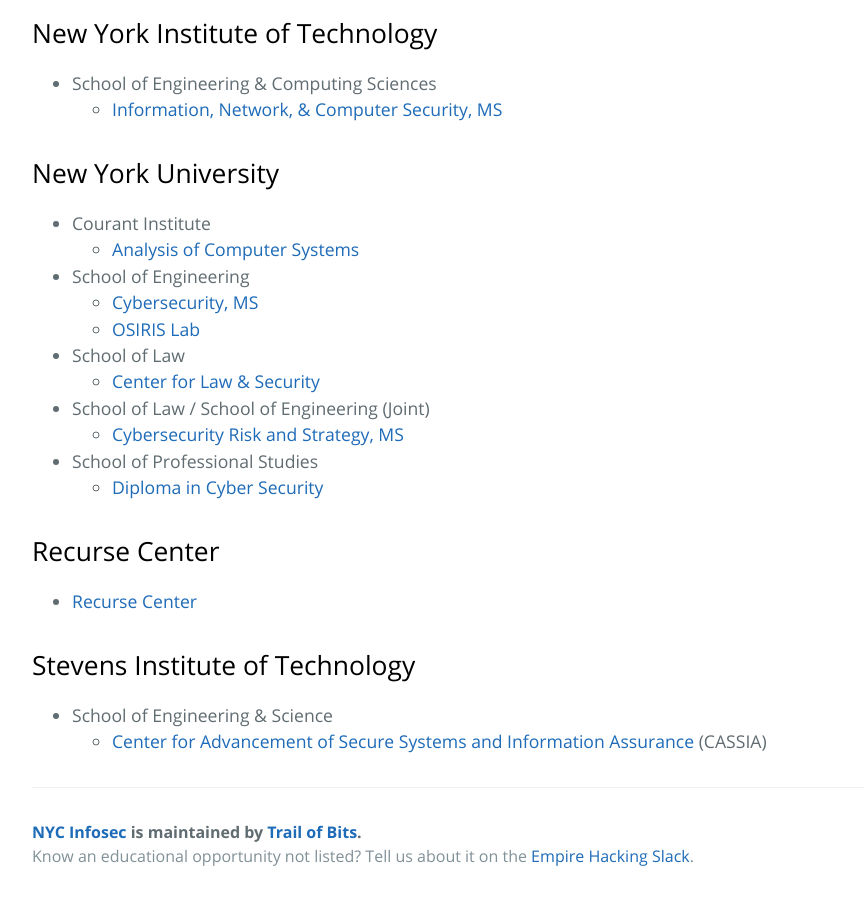
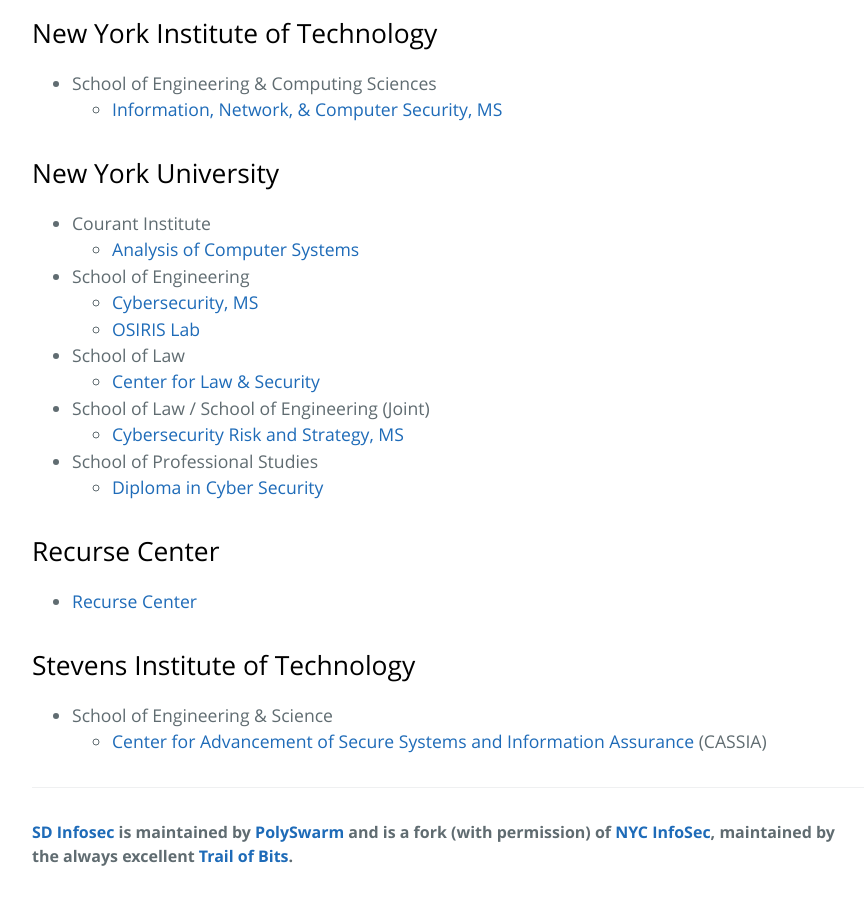
Before and after one commit to trailofbits/nyc-infosec, a Jekyll site: the page built from learn.md, in a window 1280 px wide and 900 px high, scrolled down 1506 px. Shown: the whole window, without its empty margins (192-1057 px from the left). Built offline with Jekyll 4.4.1, drawn with Linux system fonts in a browser that asks for light colours; our own code applies the rules of GitHub Pages for plain Markdown files.

Commit message:
Update maintainer, credit ToB

```diff
--- a/_includes/footer.html
+++ b/_includes/footer.html
@@ -1,5 +1,3 @@
       <footer class="site-footer">
-        <span class="site-footer-owner"><a href="https://github.com/trailofbits/nyc-infosec">NYC Infosec</a> is maintained by <a href="https://github.com/trailofbits">Trail of Bits</a>.</span>
-
-        <span class="site-footer-credits">Know {{ page.footer }} not listed? Tell us about it on the <a href="https://empireslacking.herokuapp.com">Empire Hacking Slack</a>.</span>
+        <span class="site-footer-owner"><a href="https://github.com/polyswarm/sd-infosec">SD Infosec</a> is maintained by <a href="https://github.com/polyswarm">PolySwarm</a> and is a fork (with permission) of <a href="https://github.com/trailofbits/nyc-infosec">NYC InfoSec</a>, maintained by the always excellent <a href="https://github.com/trailofbits">Trail of Bits</a>.</span>
       </footer>
```
